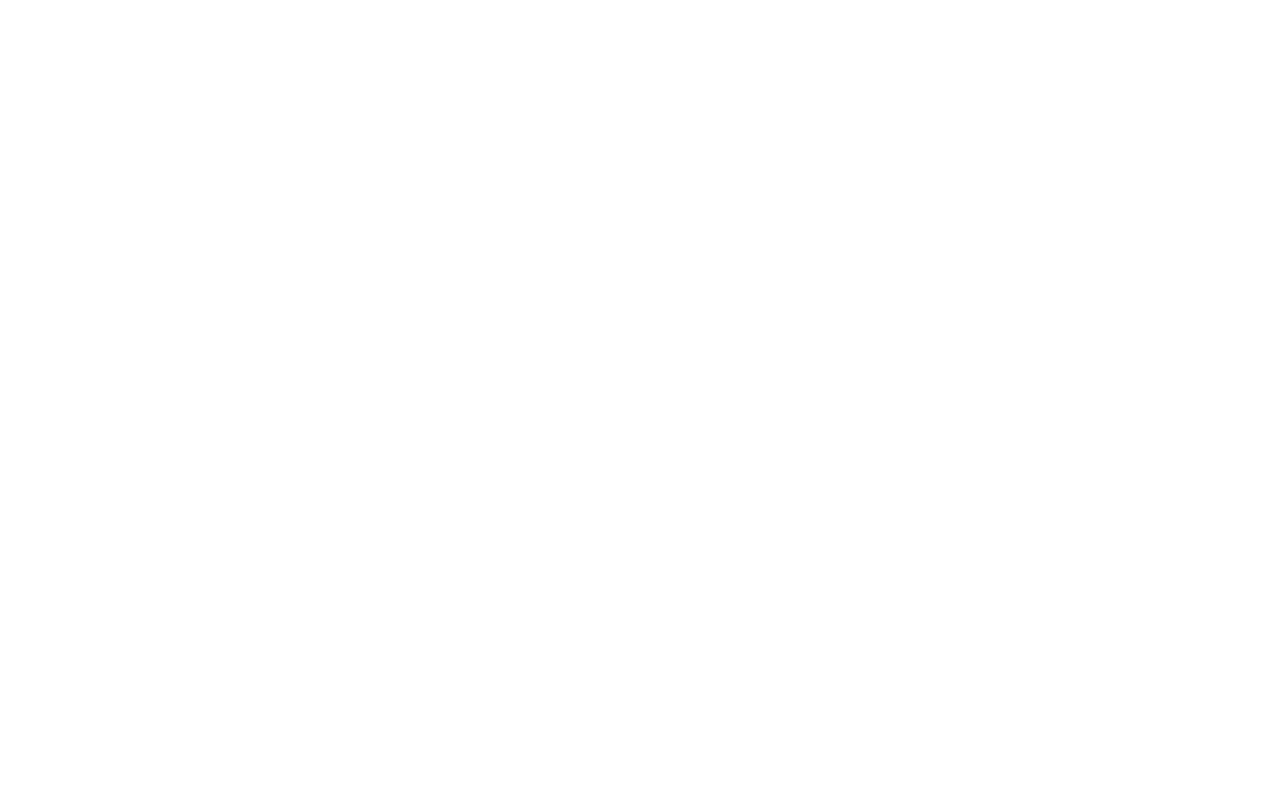
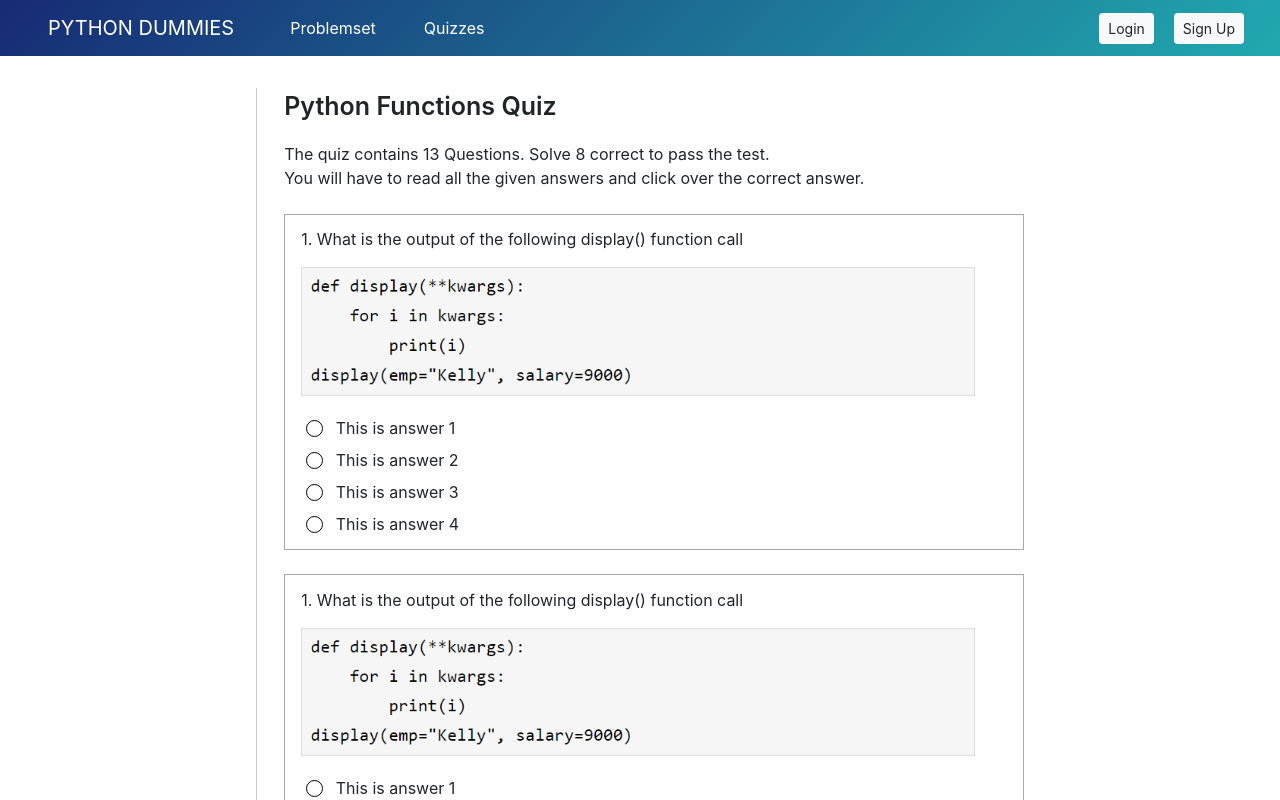
Before and after one commit to goldenskygiang/python-dummies, a React (Create React App) app in the folder frontend/: page /Quizzes/1 in a window 1280 px wide. Shown: the top 800 px of the page. Built offline with nearby package versions, Linux system fonts and the light colour scheme.

Commit message:
Update Quizzes, Quizzes Item now is able to be opened.

```diff
--- a/frontend/src/App.js
+++ b/frontend/src/App.js
@@ -5,6 +5,7 @@
 import Homepage from "./pages/Homepage.js";
 import Problemset from "./pages/Problemset.js";
 import Quizzes from "./pages/Quizzes.js";
+import QuizzesContent from "./pages/QuizzesContent.js"
 
 class App extends Component {
   constructor() {
@@ -19,6 +20,7 @@
             <Route path="/" exact component={Homepage} />
             <Route path="/Problemset" exact component={Problemset} />
             <Route path="/Quizzes" exact component={Quizzes} />
+            <Route path="/Quizzes/:id" exact component={QuizzesContent} />
           </Switch>
         </div>
       </Router>
--- a/frontend/src/components/QuizItem.js
+++ b/frontend/src/components/QuizItem.js
@@ -6,10 +6,14 @@
     super(props);
   }
 
+  redirect(id){
+    window.location.href = '/Quizzes/1'
+  }
+
   render() {
     // const {name} = this.props
     return (
-      <div className="QuizItem">
+      <div className="QuizItem" onClick = {this.redirect.bind(this)}>
         {/* <span>{name}</span> */}
         <div className="ItemLeft"></div>
         <div className="ItemRight">
--- /dev/null
+++ b/frontend/src/components/QuizQuestion.js
@@ -0,0 +1,47 @@
+import React, { Component } from "react";
+import "../css/QuizQuestion.css";
+import Code from '../imgs/code.PNG'
+
+export default class QuizQuestion extends Component {
+  constructor(props) {
+    super(props);
+  }
+
+  render() {
+    // const {name} = this.props
+    return (
+      <div className="QuizQuestion" >
+        {/* <span>{name}</span> */}
+        <div className = "WordQuestion">
+            <span>1. What is the output of the following display() function call</span>
+        </div>
+
+        <div className = "Code">
+            <img className = 'CodeStyle' src = {Code}></img>
+        </div>
+
+        <div className = "Options">
+            <div className = "Anser">
+                <div className = "TickBtn"></div>
+                <span>This is answer 1</span>
+            </div>
+
+            <div className = "Anser">
+                <div className = "TickBtn"></div>
+                <span>This is answer 2</span>
+            </div>
+
+            <div className = "Anser">
+                <div className = "TickBtn"></div>
+                <span>This is answer 3</span>
+            </div>
+
+            <div className = "Anser">
+                <div className = "TickBtn"></div>
+                <span>This is answer 4</span>
+            </div>
+        </div>
+      </div>
+    );
+  }
+}
--- a/frontend/src/css/LessonContent.css
+++ b/frontend/src/css/LessonContent.css
@@ -4,8 +4,8 @@
     /* display: block; */
     border: 1px solid #000;
     border-top: none;
-    margin-right: 4.5rem;
-    margin-left: 0.8rem;
+    margin-right: 3.5rem;
+    margin-left: 2rem;
     border-left-color: rgba(0,0,0,0.3);
 }
 
--- a/frontend/src/css/LessonList.css
+++ b/frontend/src/css/LessonList.css
@@ -3,7 +3,7 @@
 	height: 100%;
     /* display: block; */
     /* border: 1px solid #000; */
-    margin-left: 2rem;
+    margin-left: 3rem;
     margin-right: 0.5rem;
     border-right-color: rgba(0,0,0,0.3);
 }
--- /dev/null
+++ b/frontend/src/css/QuizQuestion.css
@@ -0,0 +1,56 @@
+.QuizQuestion{
+    border:0.5px solid #AAA;
+    padding: 0.8rem;
+    padding-left: 1rem;
+    /* background-color:red; */
+    margin-top: 1.5rem;
+    border-radius: 0.5px;
+    display: flex;
+    flex-direction: column;
+    text-align: left;
+    /* display: inline-block */
+}
+
+.WordQuestion{
+    width: 100%;
+    /* text-align: left; */
+}
+
+.Code{
+    border: 0.4px solid #DDD;
+    width: 95%;
+    margin-top: 1rem;
+    margin-bottom: 0.75rem;
+}
+
+.Options{
+    width: 100%;
+}
+
+.Options .Anser{
+    margin-top: 0.5rem;
+    display: flex;
+    flex-direction: row;
+}
+
+.TickBtn{
+    width: 17px;
+    height: 17px;
+    border-radius: 50%;
+    border: 1px solid #000;
+    margin-top: 0.25rem;
+    margin-left: 0.3rem;
+    margin-right: 0.8rem;
+}
+
+.TickBtn:hover{
+    cursor: pointer;
+}
+
+.TickBtnClicked{
+    background-color: #60E760;
+}
+
+.CodeStyle{
+    width: 100%;
+}
--- /dev/null
+++ b/frontend/src/css/QuizzesContent.css
@@ -0,0 +1,26 @@
+.QuizzesContentBody{
+    margin: auto;
+    width: 60%;
+
+    margin-top: 2rem;
+    margin-bottom: 2rem;
+
+    border-left: 0.3px solid #CCC;
+    padding-left: 1.7rem;
+}
+
+.QuizzesContentBodyHeader{
+    display: flex;
+    flex-direction: column;
+    text-align: left;
+}
+
+#QCHeader{
+    font-size: 25px;
+    font-weight: 600;
+    margin-bottom: 1rem;
+}
+
+/* .QuizzesContentBodyHeader{
+    font-size: 30px;
+} */
--- /dev/null
+++ b/frontend/src/pages/QuizzesContent.js
@@ -0,0 +1,38 @@
+import React, { Component } from "react";
+import "../css/QuizzesContent.css";
+import Navbar from "../components/Navbar.js";
+import Footer from '../components/Footer.js';
+import QuizQuestion from '../components/QuizQuestion.js'
+
+export default class QuizzesContent extends Component {
+  constructor(props) {
+    super(props);
+  }
+
+  render(){
+    return (
+      <div className="QuizzesContent">
+        <div className="QuizzesContentHeader">
+          <Navbar></Navbar>
+        </div>
+
+        <div className="QuizzesContentBody">
+          <div className="QuizzesContentBodyHeader">
+            <span id = "QCHeader">Python Functions Quiz</span>
+            <span>The quiz contains 13 Questions. Solve 8 correct to pass the test.</span>
+            <span>You will have to read all the given answers and click over the correct answer.</span>
+          </div>
+
+          <QuizQuestion></QuizQuestion>
+          <QuizQuestion></QuizQuestion>
+          <QuizQuestion></QuizQuestion>
+
+        </div>
+
+        <div className ="QuizzesContentFooter">
+          <Footer></Footer>
+        </div>
+      </div>
+    );
+  }
+}
```
Also changed, not shown: frontend/src/imgs/code.PNG (added).
